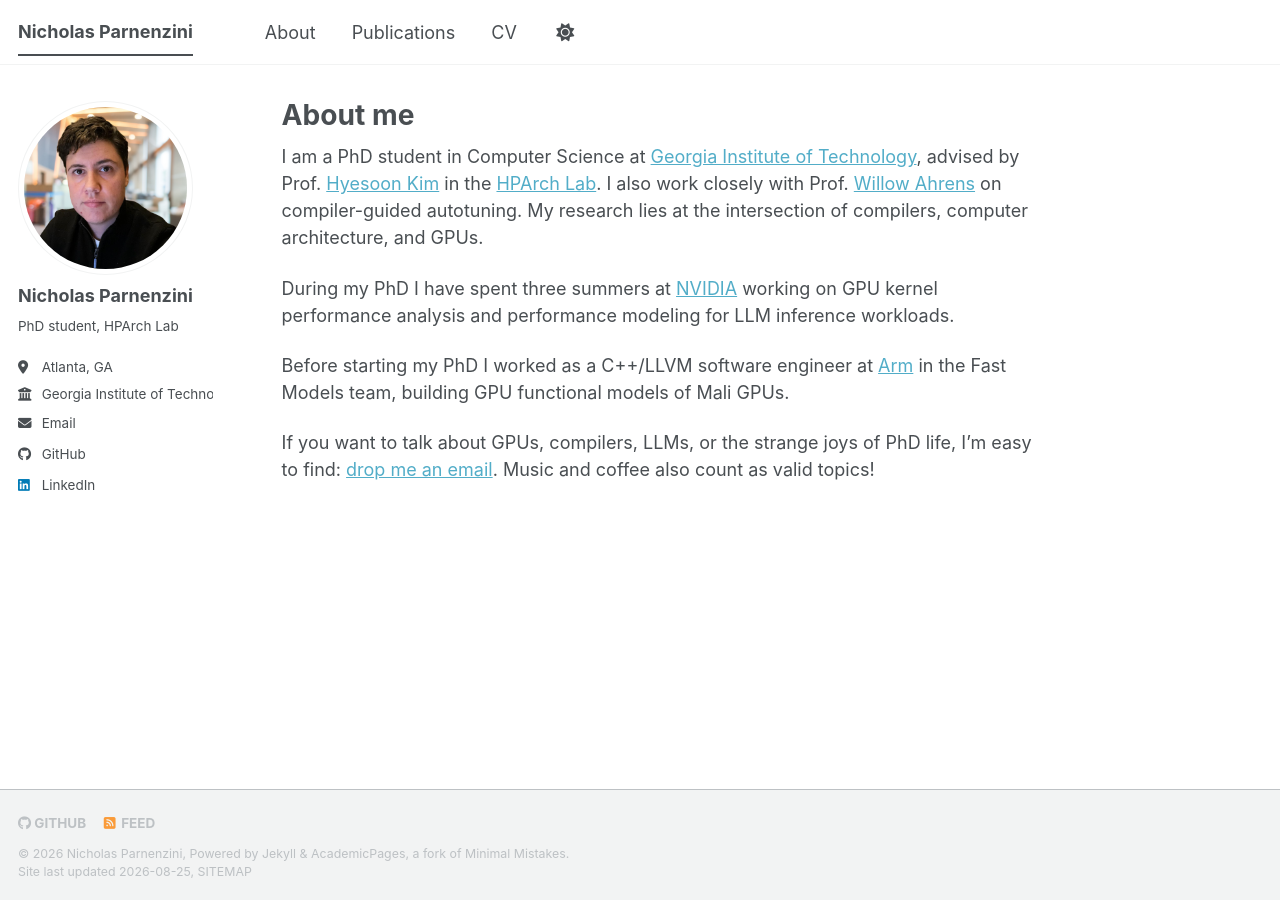
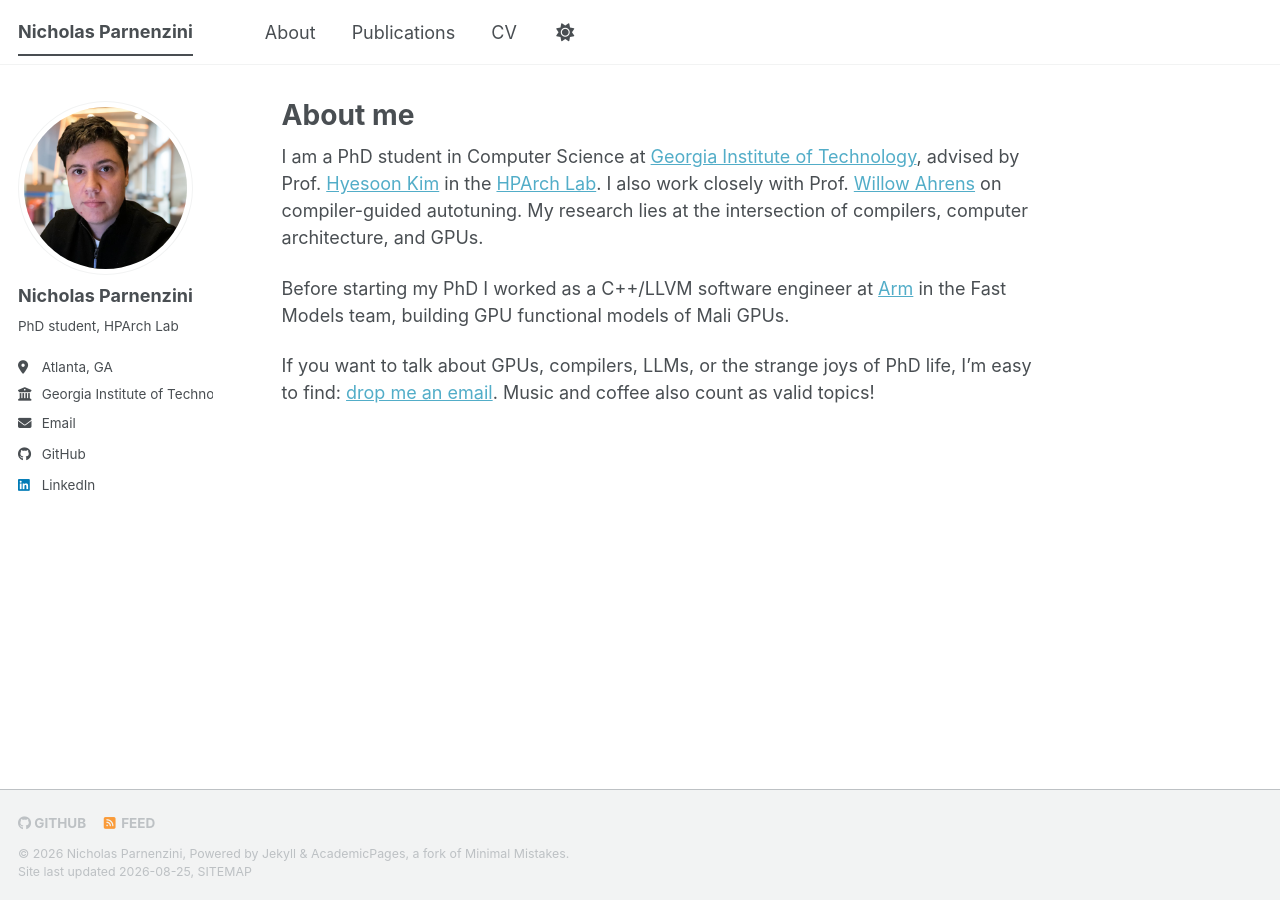
Before and after one commit to nickparnenzini/nickparnenzini.github.io, a Jekyll site: the page built from _pages/about.md, in a window 1280 px wide. Built offline with Jekyll 4.4.1, drawn with Linux system fonts in a browser that asks for light colours; a style sheet for code colours, icons or effects is not loaded.

Commit message:
Fixed about - v4

```diff
--- a/_pages/about.md
+++ b/_pages/about.md
@@ -9,8 +9,6 @@ redirect_from:
 
 I am a PhD student in Computer Science at [Georgia Institute of Technology](https://www.cc.gatech.edu/), advised by Prof. [Hyesoon Kim](https://www.cc.gatech.edu/people/hyesoon-kim) in the [HPArch Lab](https://sites.gatech.edu/hparch/). I also work closely with Prof. [Willow Ahrens](https://willowahrens.io/) on compiler-guided autotuning. My research lies at the intersection of compilers, computer architecture, and GPUs.
 
-During my PhD I have spent three summers at [NVIDIA](https://www.nvidia.com/) working on GPU kernel performance analysis and performance modeling for LLM inference workloads.
-
 Before starting my PhD I worked as a C++/LLVM software engineer at [Arm](https://www.arm.com/) in the Fast Models team, building GPU functional models of Mali GPUs.
 
 If you want to talk about GPUs, compilers, LLMs, or the strange joys of PhD life, I'm easy to find: [drop me an email](mailto:nparnenzini3@gatech.edu). Music and coffee also count as valid topics!
```
